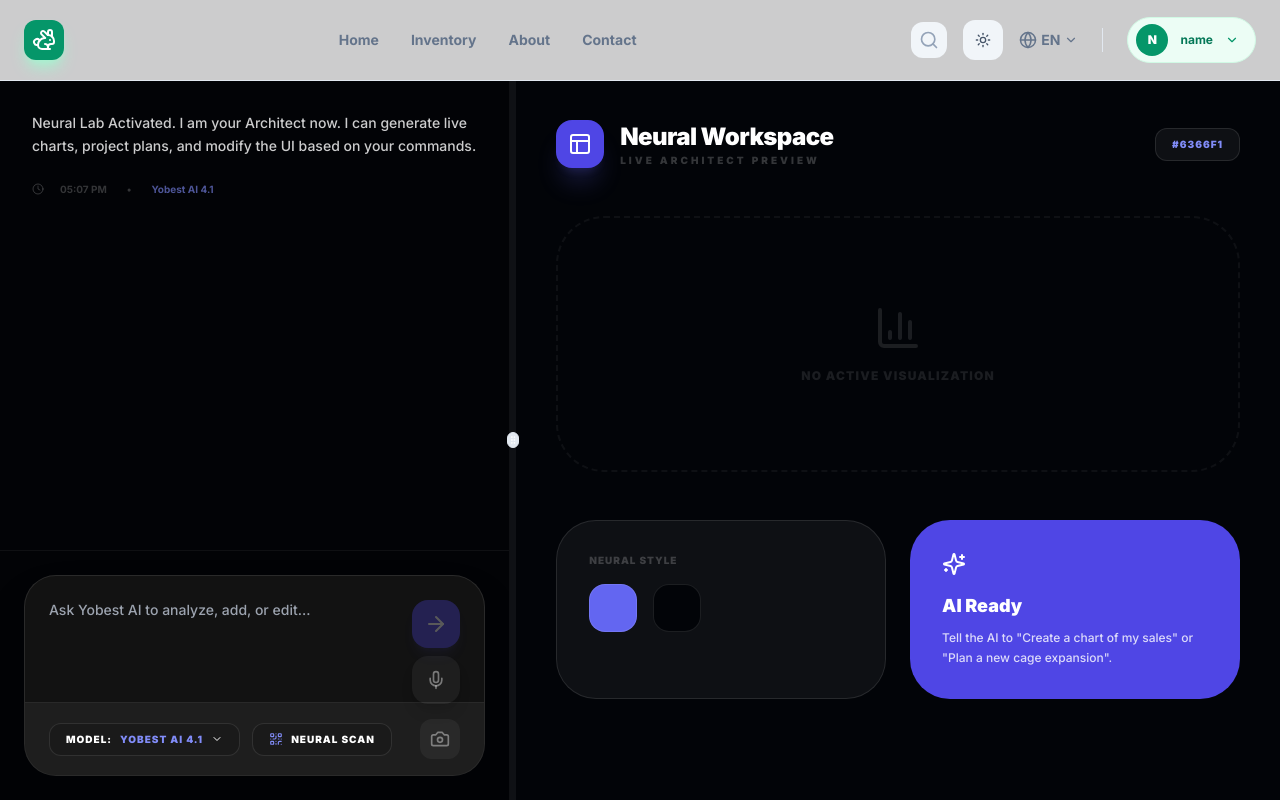
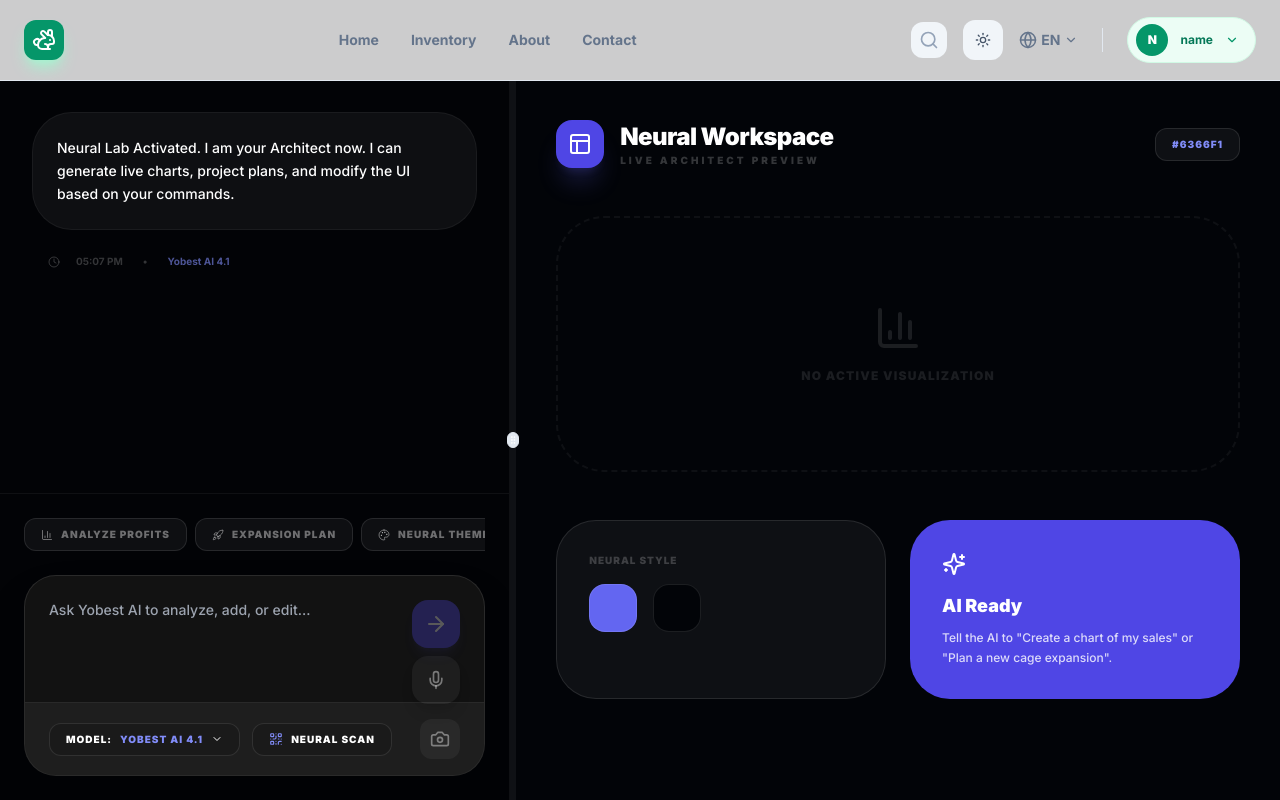
Before and after one commit to Yobest-Bytr/Arnab-Ghardaia, a React (Vite) app: page /neural-lab in a window 1280 px wide. Built offline with nearby package versions, Linux system fonts and the light colour scheme; sample sign-in values are in the browser's storage.

Commit message:
[dyad] Fixed translations, added AI glow effects, and implemented Quick Action helpers. - wrote 3 file(s)

```diff
--- a/src/components/ChatMessage.tsx
+++ b/src/components/ChatMessage.tsx
@@ -3,11 +3,10 @@
 import React, { useState, useMemo } from 'react';
 import {
   ChevronRight, ChevronDown, CheckCircle2, Info, Clock,
-  Play, ShoppingBag, Heart, Database, ListChecks, Sparkles, Palette
+  Play, ShoppingBag, Heart, Database, ListChecks, Sparkles, Palette, Cpu
 } from 'lucide-react';
 import { cn } from '@/lib/utils';
 import { motion, AnimatePresence } from 'framer-motion';
-import { showSuccess, showError } from '@/utils/toast';
 import { storage } from '@/lib/storage';
 import { BarChart, Bar, XAxis, YAxis, CartesianGrid, Tooltip, ResponsiveContainer, AreaChart, Area } from 'recharts';
 
@@ -30,7 +29,6 @@ export const ChatMessage: React.FC<ChatMessageProps> = ({
 }) => {
   const [isThoughtOpen, setIsThoughtOpen] = useState(false);
 
-  // Parse special AI tags using the new robust delimiter
   const parsedData = useMemo(() => {
     const chartMatch = content.match(/<<<CHART:\s*([\s\S]*?)>>>/);
     const planMatch = content.match(/<<<PLAN:\s*([\s\S]*?)>>>/);
@@ -52,7 +50,6 @@ export const ChatMessage: React.FC<ChatMessageProps> = ({
       if (styleMatch) style = JSON.parse(styleMatch[1].trim());
     } catch (e) {}
 
-    // Clean content by removing tags
     const cleanContent = content
       .replace(/<<<CHART:[\s\S]*?>>>/g, "")
       .replace(/<<<PLAN:[\s\S]*?>>>/g, "")
@@ -79,15 +76,16 @@ export const ChatMessage: React.FC<ChatMessageProps> = ({
 
   return (
     <div
-      className="flex flex-col gap-4 mb-12 group animate-in fade-in slide-in-from-bottom-4 duration-700"
+      className="flex flex-col gap-4 mb-12 group animate-in fade-in slide-in-from-bottom-4 duration-700 relative"
       style={{
         color: parsedData.style?.color,
-        backgroundColor: parsedData.style?.bg ? `${parsedData.style.bg}10` : undefined,
-        padding: parsedData.style?.bg ? '2rem' : undefined,
-        borderRadius: parsedData.style?.bg ? '2.5rem' : undefined,
-        border: parsedData.style?.bg ? `1px solid ${parsedData.style.color}20` : undefined
       }}
     >
+      {/* Neural Glow Background */}
+      {role === 'assistant' && (
+        <div className="absolute -inset-4 bg-indigo-500/5 blur-3xl rounded-[3rem] -z-10 opacity-0 group-hover:opacity-100 transition-opacity duration-1000" />
+      )}
+
       {thought && (
         <div className="flex flex-col gap-2">
           <button
@@ -96,7 +94,7 @@ export const ChatMessage: React.FC<ChatMessageProps> = ({
           >
             {isThoughtOpen ? <ChevronDown size={14} /> : <ChevronRight size={14} />}
             <span className="flex items-center gap-2">
-              <Info size={12} /> Neural Processing
+              <Cpu size={12} className="text-indigo-400" /> Neural Processing
             </span>
           </button>
           <AnimatePresence>
@@ -114,13 +112,23 @@ export const ChatMessage: React.FC<ChatMessageProps> = ({
         </div>
       )}
 
-      <div className="text-sm leading-relaxed whitespace-pre-wrap text-white/80 font-medium">
+      <div
+        className={cn(
+          "text-sm leading-relaxed whitespace-pre-wrap font-medium p-6 rounded-[2.5rem] border transition-all duration-500",
+          parsedData.style?.bg ? "" : "bg-white/5 border-white/5 group-hover:border-white/10"
+        )}
+        style={{
+          backgroundColor: parsedData.style?.bg ? `${parsedData.style.bg}20` : undefined,
+          borderColor: parsedData.style?.bg ? `${parsedData.style.color}40` : undefined,
+          boxShadow: parsedData.style?.bg ? `0 0 40px ${parsedData.style.color}10` : undefined
+        }}
+      >
         {parsedData.cleanContent}
       </div>
 
       {/* Render AI Chart */}
       {parsedData.chart && (
-        <motion.div initial={{ opacity: 0, y: 20 }} animate={{ opacity: 1, y: 0 }} className="my-6 p-8 rounded-[2.5rem] bg-white/5 border border-white/10">
+        <motion.div initial={{ opacity: 0, y: 20 }} animate={{ opacity: 1, y: 0 }} className="my-6 p-8 rounded-[2.5rem] bg-white/5 border border-white/10 shadow-2xl">
           <h4 className="text-xs font-black uppercase tracking-widest text-white/40 mb-6 flex items-center gap-2">
             <Sparkles size={14} className="text-indigo-400" /> {parsedData.chart.title || "Neural Data Visualization"}
           </h4>
@@ -157,7 +165,7 @@ export const ChatMessage: React.FC<ChatMessageProps> = ({
 
       {/* Render AI Project Plan */}
       {parsedData.plan && (
-        <motion.div initial={{ opacity: 0, x: 20 }} animate={{ opacity: 1, x: 0 }} className="my-6 p-8 rounded-[2.5rem] bg-indigo-600/10 border border-indigo-500/20">
+        <motion.div initial={{ opacity: 0, x: 20 }} animate={{ opacity: 1, x: 0 }} className="my-6 p-8 rounded-[2.5rem] bg-indigo-600/10 border border-indigo-500/20 shadow-xl">
           <h4 className="text-xs font-black uppercase tracking-widest text-indigo-400 mb-6 flex items-center gap-2">
             <ListChecks size={16} /> Strategic Project Plan
           </h4>
@@ -174,7 +182,7 @@ export const ChatMessage: React.FC<ChatMessageProps> = ({
         </motion.div>
       )}
 
-      <div className="flex items-center justify-between mt-2">
+      <div className="flex items-center justify-between mt-2 px-4">
         <div className="flex items-center gap-4 text-[10px] font-bold text-white/20">
           <Clock size={12} /> {new Date(timestamp).toLocaleTimeString([], { hour: '2-digit', minute: '2-digit' })}
           <span className="mx-1">•</span>
--- a/src/pages/NeuralLab.tsx
+++ b/src/pages/NeuralLab.tsx
@@ -6,7 +6,7 @@ import {
   BrainCircuit, Send, Sparkles, Cpu, Zap,
   Loader2, Activity, Database, ArrowRight, Info, Clock, X,
   Layout, BarChart3, FileText, Palette, Target, Rocket, MessageSquare,
-  ChevronLeft, ChevronRight, Maximize2, Minimize2
+  ChevronLeft, ChevronRight, Maximize2, Minimize2, Wand2
 } from 'lucide-react';
 import { motion, AnimatePresence } from 'framer-motion';
 import { grokChat } from '@/lib/puter';
@@ -69,10 +69,11 @@ const NeuralLab = () => {
     setFarmSnapshot({ rabbits, sales, litters, expenses });
   };
 
-  const handleSend = async (e: React.FormEvent, image?: string) => {
-    if (!input.trim() && !image) return;
+  const handleSend = async (e: React.FormEvent | string, image?: string) => {
+    const prompt = typeof e === 'string' ? e : input;
+    if (!prompt.trim() && !image) return;
 
-    const userMsg = { id: Date.now(), role: 'user', content: input || "Analyze this image.", timestamp: new Date().toISOString(), image };
+    const userMsg = { id: Date.now(), role: 'user', content: prompt || "Analyze this image.", timestamp: new Date().toISOString(), image };
     setMessages(prev => [...prev, userMsg]);
     setInput('');
     setIsGenerating(true);
@@ -98,7 +99,7 @@ const NeuralLab = () => {
 
       Respond in ${language === 'ar' ? 'Arabic' : 'English'}. When you provide a chart or plan, it will appear in the workspace to the right.`;
 
-      await grokChat(input || "Analyze this image.", {
+      await grokChat(prompt || "Analyze this image.", {
         modelId: 'yobest-ai',
         userId: user?.id,
         stream: true,
@@ -107,29 +108,13 @@ const NeuralLab = () => {
       }, (chunk) => {
         responseText += chunk;
 
-        // Extract tags for the workspace using the new robust delimiter
         const chartMatch = responseText.match(/<<<CHART:\s*([\s\S]*?)>>>/);
         const planMatch = responseText.match(/<<<PLAN:\s*([\s\S]*?)>>>/);
         const styleMatch = responseText.match(/<<<STYLE:\s*([\s\S]*?)>>>/);
 
-        if (chartMatch) {
-          try {
-            const data = JSON.parse(chartMatch[1].trim());
-            setWorkspaceState((prev:any) => ({ ...prev, chart: data }));
-          } catch(e) {}
-        }
-
-        if (planMatch) {
-          const steps = planMatch[1].split('\n').filter(l => l.trim());
-          setWorkspaceState((prev:any) => ({ ...prev, plan: steps }));
-        }
-
-        if (styleMatch) {
-          try {
-            const style = JSON.parse(styleMatch[1].trim());
-            setWorkspaceState((prev:any) => ({ ...prev, style }));
-          } catch(e) {}
-        }
+        if (chartMatch) try { setWorkspaceState((prev:any) => ({ ...prev, chart: JSON.parse(chartMatch[1].trim()) })); } catch(e) {}
+        if (planMatch) setWorkspaceState((prev:any) => ({ ...prev, plan: planMatch[1].split('\n').filter(l => l.trim()) }));
+        if (styleMatch) try { setWorkspaceState((prev:any) => ({ ...prev, style: JSON.parse(styleMatch[1].trim()) })); } catch(e) {}
 
         setMessages(prev => {
           const last = prev[prev.length - 1];
@@ -150,6 +135,12 @@ const NeuralLab = () => {
     }
   };
 
+  const quickActions = [
+    { label: "Analyze Profits", prompt: "Analyze my farm profits and show me a chart of revenue vs costs.", icon: BarChart3 },
+    { label: "Expansion Plan", prompt: "Give me a 4-step plan to expand my rabbit farm cages.", icon: Rocket },
+    { label: "Neural Theme", prompt: "Change the workspace style to a deep emerald theme.", icon: Palette },
+  ];
+
   return (
     <div className="h-screen bg-[#020408] text-white relative overflow-hidden flex flex-col">
       <Navbar />
@@ -169,7 +160,19 @@ const NeuralLab = () => {
                 </div>
               )}
             </div>
-            <div className="p-6 border-t border-white/5">
+
+            <div className="p-6 border-t border-white/5 space-y-4">
+              <div className="flex gap-2 overflow-x-auto pb-2 no-scrollbar">
+                {quickActions.map((action, i) => (
+                  <button
+                    key={i}
+                    onClick={() => handleSend(action.prompt)}
+                    className="flex items-center gap-2 px-4 py-2 rounded-xl bg-white/5 border border-white/10 text-[10px] font-black uppercase tracking-widest text-white/40 hover:text-white hover:bg-white/10 transition-all whitespace-nowrap"
+                  >
+                    <action.icon size={12} /> {action.label}
+                  </button>
+                ))}
+              </div>
               <ChatInput
                 value={input}
                 onChange={setInput}
```
Also changed, not shown: src/contexts/LanguageContext.tsx (+24 -1 lines).
